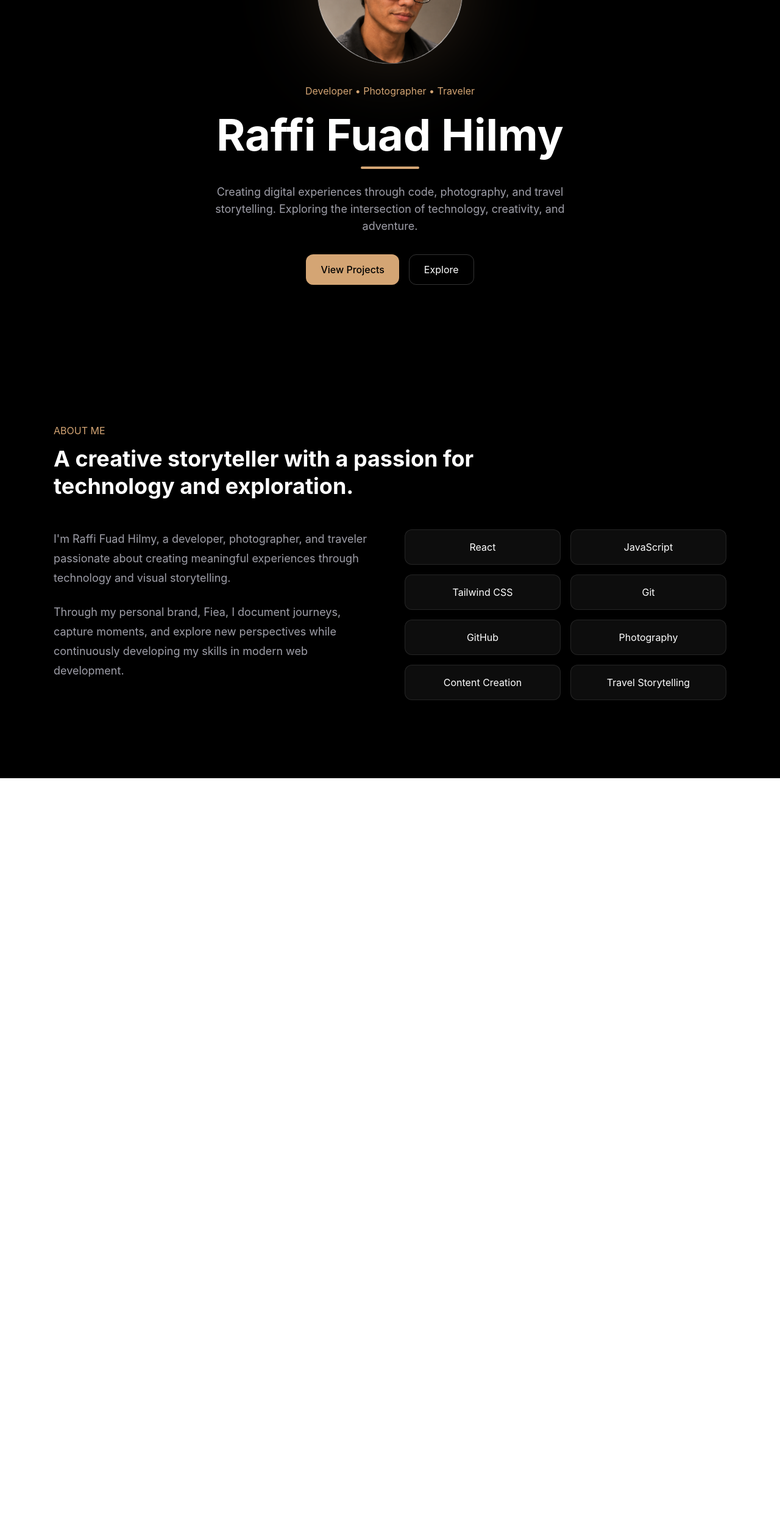
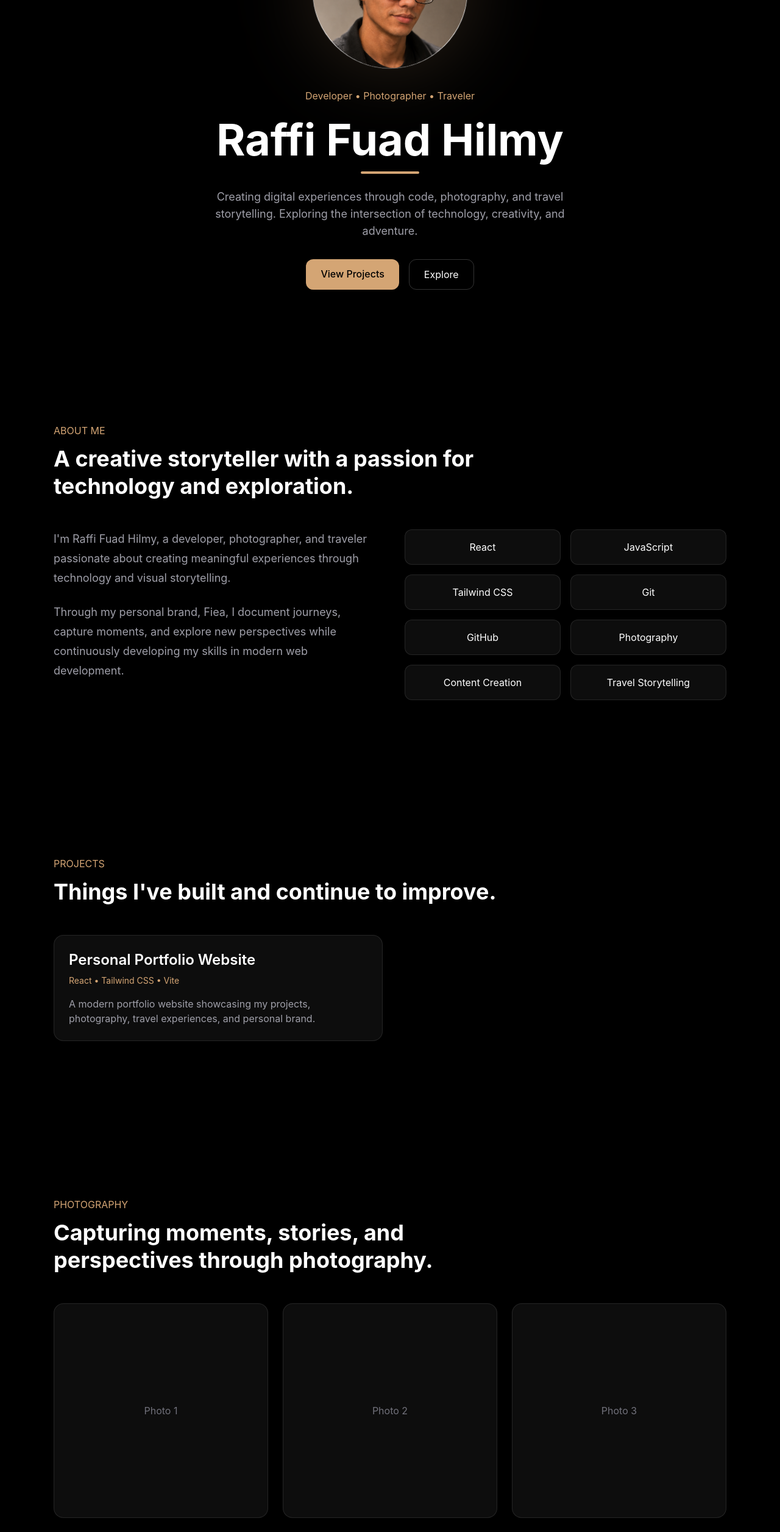
Before and after one commit to vodkalemontwist/Personal-Portfolio-Website, a React (Vite) app in the folder personal-portfolio-website/: page / in a window 1280 px wide. Shown: the part 234-2746 px from the top of the page at 61% size. Before the commit the page ends 1510 px from the top, so only its background shows below. Built offline with nearby package versions, Linux system fonts and the light colour scheme.

Commit message:
Complete portfolio structure

```diff
--- a/personal-portfolio-website/src/App.jsx
+++ b/personal-portfolio-website/src/App.jsx
@@ -4,7 +4,7 @@ function App() {
   return (
     <div className="min-h-screen bg-black text-white">
       {/* Navbar */}
-      <nav className="fixed top-0 w-full border-b border-white/10 bg-black/80 backdrop-blur-md">
+      <nav className="fixed top-0 z-50 w-full border-b border-white/10 bg-black/80 backdrop-blur-md">
         <div className="mx-auto flex max-w-6xl items-center justify-between px-6 py-4">
           <h1 className="text-xl font-bold text-[#D4A574]">
             Fiea
@@ -39,7 +39,7 @@ function App() {
     <img
       src={profile}
       alt="Raffi Fuad Hilmy"
-      className="relative h-60 w-60 rounded-full object-cover border border-white/20"
+      className="relative h-64 w-64 rounded-full object-cover border border-white/20"
     />
   </div>
 
@@ -60,18 +60,23 @@ function App() {
   </p>
 
   <div className="mt-8 flex gap-4">
-    <button className="rounded-xl bg-[#D4A574] px-6 py-3 font-medium text-black transition hover:scale-105 hover:brightness-110">
+    <a
+      href="#projects"
+      className="rounded-xl bg-[#D4A574] px-6 py-3 font-medium text-black transition hover:scale-105 hover:brightness-110"
+    >
       View Projects
-    </button>
-
-    <button className="rounded-xl border border-white/20 px-6 py-3 transition hover:bg-white/10 hover:scale-105">
+    </a>
+    <a
+      href="#travel"
+      className="rounded-xl border border-white/20 px-6 py-3 transition hover:bg-white/10 hover:scale-105"
+    >
       Explore
-    </button>
+    </a>
    </div>
       </section>
       <section
   id="about"
-  className="mx-auto max-w-6xl px-6 py-32"
+  className="mx-auto max-w-6xl px-6 py-32 scroll-mt-24"
 >
   <div className="mb-12">
     <p className="mb-3 text-[#D4A574]">ABOUT ME</p>
@@ -117,6 +122,148 @@ function App() {
     </div>
   </div>
 </section>
+<section
+  id="projects"
+  className="mx-auto max-w-6xl px-6 py-32 scroll-mt-24"
+>
+  <div className="mb-12">
+    <p className="mb-3 text-[#D4A574]">PROJECTS</p>
+
+    <h2 className="max-w-3xl text-4xl font-bold leading-tight">
+      Things I've built and continue to improve.
+    </h2>
+  </div>
+
+  <div className="grid gap-6 md:grid-cols-2">
+    <div className="rounded-2xl border border-white/10 bg-white/5 p-6">
+      <h3 className="mb-2 text-2xl font-semibold">
+        Personal Portfolio Website
+      </h3>
+
+      <p className="mb-4 text-sm text-[#D4A574]">
+        React • Tailwind CSS • Vite
+      </p>
+
+      <p className="text-zinc-400">
+        A modern portfolio website showcasing my projects,
+        photography, travel experiences, and personal brand.
+      </p>
+    </div>
+  </div>
+</section>
+<section
+  id="photography"
+  className="mx-auto max-w-6xl px-6 py-32 scroll-mt-24"
+>
+  <div className="mb-12">
+    <p className="mb-3 text-[#D4A574]">PHOTOGRAPHY</p>
+
+    <h2 className="max-w-3xl text-4xl font-bold leading-tight">
+      Capturing moments, stories, and perspectives through photography.
+    </h2>
+  </div>
+
+  <div className="grid gap-6 md:grid-cols-3">
+    <div className="aspect-square rounded-2xl border border-white/10 bg-white/5 flex items-center justify-center text-zinc-500">
+      Photo 1
+    </div>
+
+    <div className="aspect-square rounded-2xl border border-white/10 bg-white/5 flex items-center justify-center text-zinc-500">
+      Photo 2
+    </div>
+
+    <div className="aspect-square rounded-2xl border border-white/10 bg-white/5 flex items-center justify-center text-zinc-500">
+      Photo 3
+    </div>
+
+    <div className="aspect-square rounded-2xl border border-white/10 bg-white/5 flex items-center justify-center text-zinc-500">
+      Photo 4
+    </div>
+
+    <div className="aspect-square rounded-2xl border border-white/10 bg-white/5 flex items-center justify-center text-zinc-500">
+      Photo 5
+    </div>
+
+    <div className="aspect-square rounded-2xl border border-white/10 bg-white/5 flex items-center justify-center text-zinc-500">
+      Photo 6
+    </div>
+  </div>
+</section>
+<section
+  id="travel"
+  className="mx-auto max-w-6xl px-6 py-32 scroll-mt-24"
+>
+  <div className="mb-12">
+    <p className="mb-3 text-[#D4A574]">FIEA</p>
+
+    <h2 className="max-w-3xl text-4xl font-bold leading-tight">
+      Exploring the world through travel, storytelling, and creativity.
+    </h2>
+  </div>
+
+  <div className="grid gap-8 md:grid-cols-2">
+    <div className="rounded-2xl border border-white/10 bg-white/5 p-8">
+      <h3 className="mb-4 text-2xl font-semibold">
+        Travel Stories
+      </h3>
+
+      <p className="text-zinc-400">
+        Through Fiea, I document experiences, destinations, and
+        memorable moments from my travels, sharing stories and
+        perspectives from around the world.
+      </p>
+    </div>
+
+    <div className="rounded-2xl border border-white/10 bg-white/5 p-8">
+      <h3 className="mb-4 text-2xl font-semibold">
+        Creative Projects
+      </h3>
+
+      <p className="text-zinc-400">
+        Combining photography, design, and storytelling to create
+        engaging content that inspires curiosity and exploration.
+      </p>
+    </div>
+  </div>
+</section>
+<section
+  id="contact"
+  className="mx-auto max-w-6xl px-6 py-32 scroll-mt-24"
+>
+  <div className="mb-12 text-center">
+    <p className="mb-3 text-[#D4A574]">CONTACT</p>
+
+    <h2 className="mb-6 text-4xl font-bold">
+      Let's connect.
+    </h2>
+
+    <p className="mx-auto max-w-2xl text-zinc-400">
+      Whether it's web development, photography, travel content,
+      or creative collaboration, I'd love to hear from you.
+    </p>
+  </div>
+
+  <div className="flex flex-col items-center gap-4">
+    <a
+      href="mailto:raffifuadhilmy"
+      className="rounded-xl border border-white/10 bg-white/5 px-6 py-4 transition hover:bg-white/10"
+    >
+      Email Me
+    </a>
+
+    <a
+      href="https://github.com/vodkalemontwist"
+      target="_blank"
+      rel="noopener noreferrer"
+      className="rounded-xl border border-white/10 bg-white/5 px-6 py-4 transition hover:bg-white/10"
+    >
+      GitHub
+    </a>
+  </div>
+</section>
+<footer className="border-t border-white/10 py-8 text-center text-zinc-500">
+  © 2026 Raffi Fuad Hilmy · Built with React & Tailwind CSS
+</footer>
   </div>
 
   );
```
